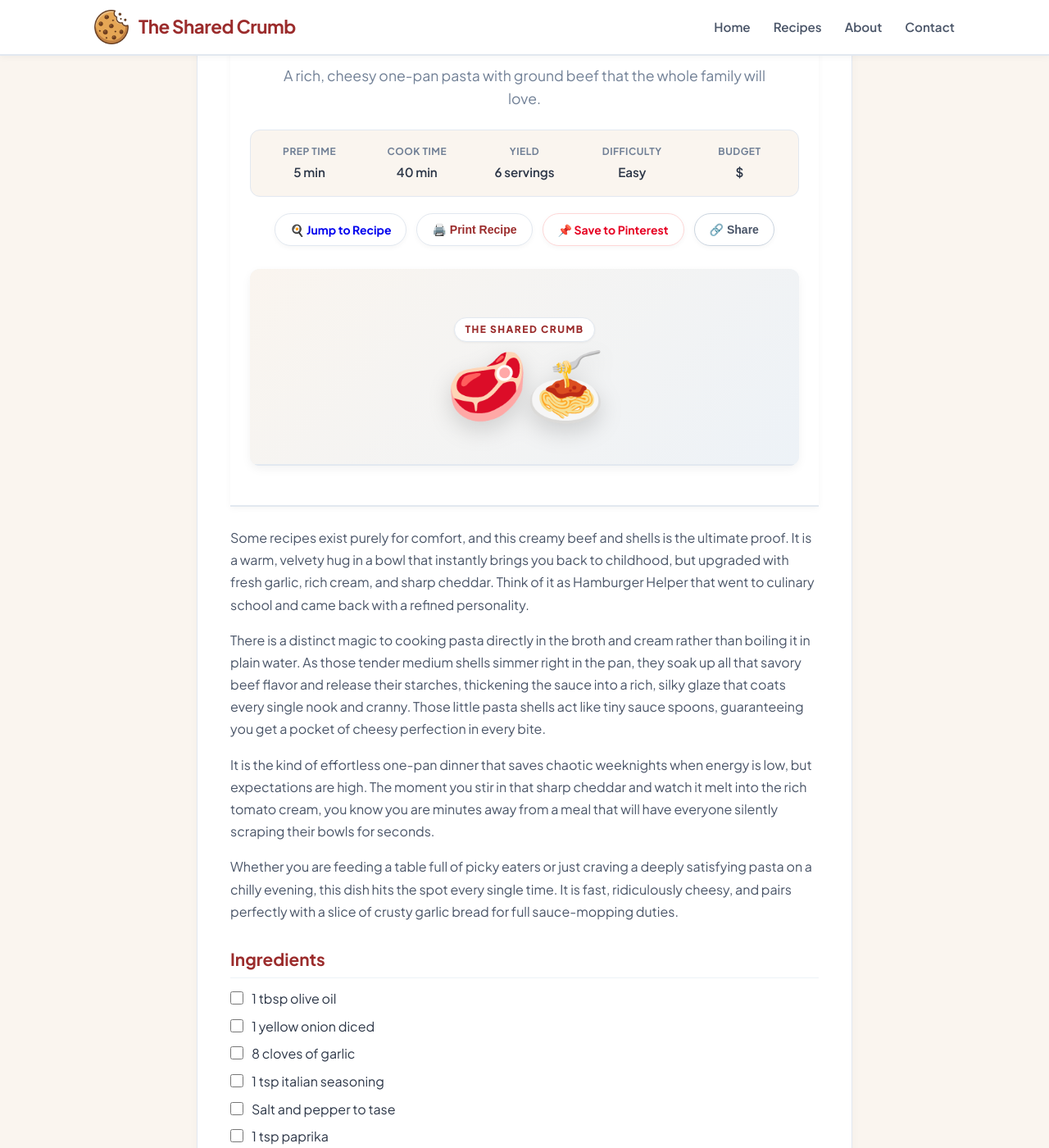
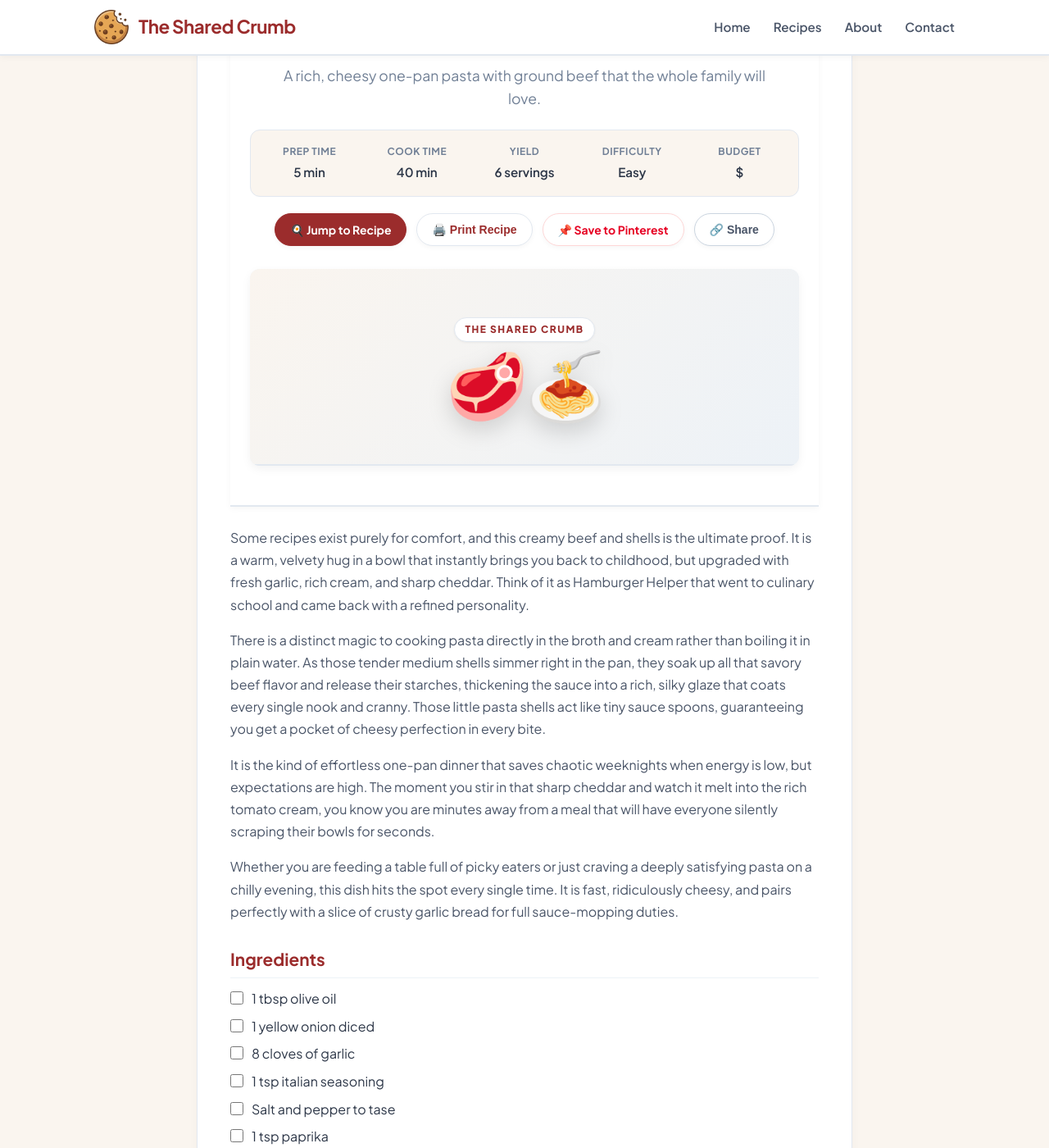
Before and after one commit to TheSharedCrumb/TheSharedCrumb, a Jekyll site: the page built from _recipes/Pasta_CreamyBeefShells.md, in a window 1280 px wide and 1400 px high, scrolled down 212 px. Shown: the whole window at 82% size. Built offline with Jekyll 4.4.1, drawn with Linux system fonts in a browser that asks for light colours.

Commit message:
Enhance scrolling and button styles in CSS
Added smooth scrolling behavior and adjusted jump button styles.

```diff
--- a/assets/css/style.css
+++ b/assets/css/style.css
@@ -1,6 +1,11 @@
 /* ==========================================================================
    1. Reset & Base Setup
    ========================================================================== */
+html {
+  scroll-behavior: smooth;
+  scroll-padding-top: 90px; /* Offset ensures jump target stops below sticky header */
+}
+
 * {
   box-sizing: border-box;
   margin: 0;
@@ -739,6 +744,19 @@ a.recipe-category-link:hover {
   text-align: center;
 }
 
+/* Primary Action: Jump to Recipe */
+.jump-btn {
+  color: #FFFFFF;
+  background-color: #9B2C2C;
+  border-color: #9B2C2C;
+}
+
+.jump-btn:hover {
+  background-color: #7B2222;
+  border-color: #7B2222;
+  color: #FFFFFF;
+}
+
 .print-btn {
   color: #9B2C2C;
 }
```
